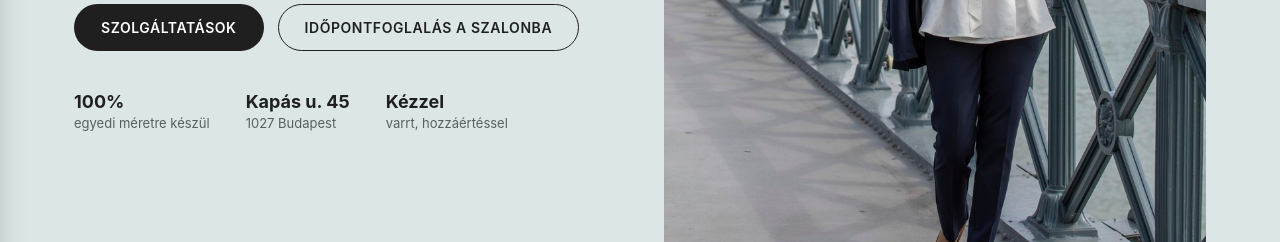
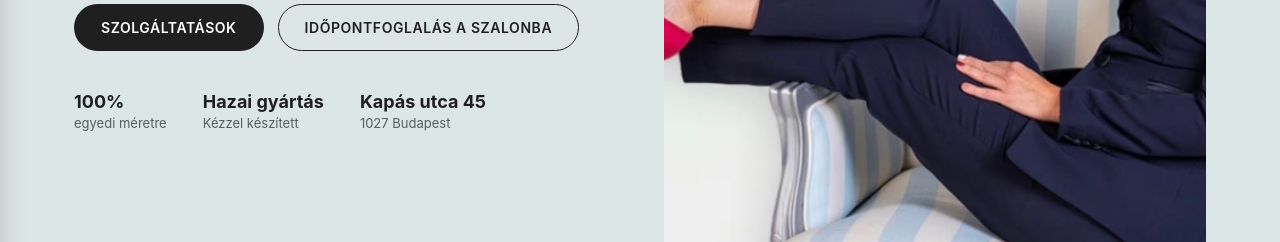
Before and after one commit to bajzathbalazs-hue/inmystyle-site, a plain HTML site: page index.html in a window 1280 px wide. Shown: the part 522-764 px from the top of the page. Drawn offline with Linux system fonts and the light colour scheme; a script that the page names is missing; a web font is replaced by a local one.

Commit message:
Új hírókép a főoldalra, hero statisztikák frissítése (hazai gyártás, cím)

```diff
--- a/index.html
+++ b/index.html
@@ -33,13 +33,13 @@
           <a href="#idopont" class="btn btn-outline">Időpontfoglalás a szalonba</a>
         </div>
         <div class="hero-stats">
-          <div class="stat"><b>100%</b><span>egyedi méretre készül</span></div>
-          <div class="stat"><b>Kapás u. 45</b><span>1027 Budapest</span></div>
-          <div class="stat"><b>Kézzel</b><span>varrt, hozzáértéssel</span></div>
+          <div class="stat"><b>100%</b><span>egyedi méretre</span></div>
+          <div class="stat"><b>Hazai gyártás</b><span>Kézzel készített</span></div>
+          <div class="stat"><b>Kapás utca 45</b><span>1027 Budapest</span></div>
         </div>
       </div>
       <div class="hero-media">
-        <img src="assets/photos/6vtbLBV5jJjsl8OIOBQ8mfl2Mw.jpg" alt="In My Style — sportos elegáns fehér ruha" style="width:100%; height:100%; object-fit:cover; border-radius:var(--radius-lg);">
+        <img src="assets/photos/hero-szilvia.jpg" alt="In My Style — egyedi méretre készült sötétkék öltöny" style="width:100%; height:100%; object-fit:cover; border-radius:var(--radius-lg);">
         <div class="hero-quote">„Így nem nekem kellett alkalmazkodnom a ruhához.”</div>
       </div>
     </div>
```
Also changed, not shown: assets/photos/hero-szilvia.jpg (added).
